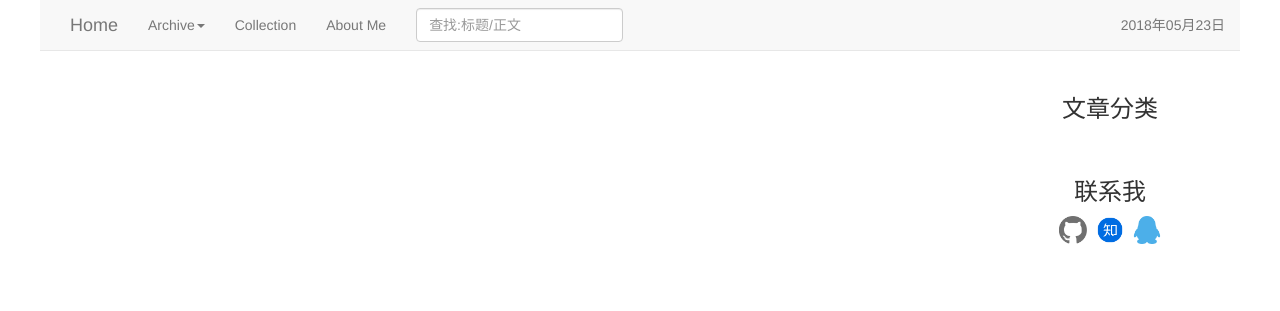
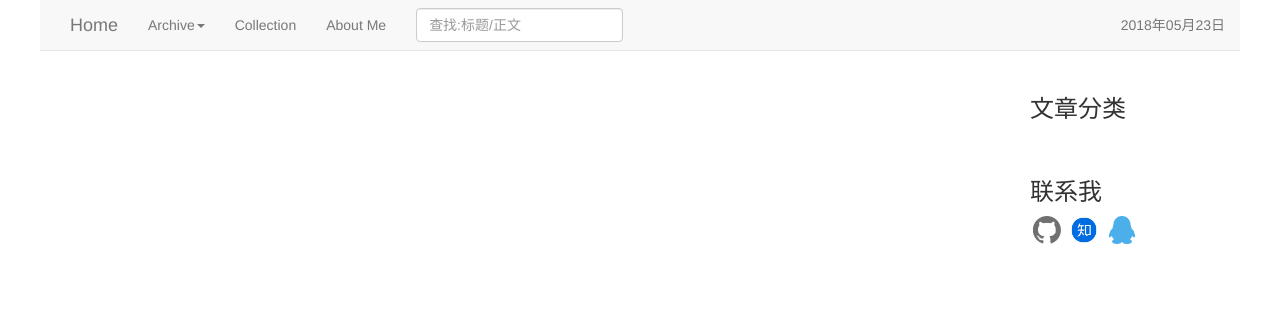
Before and after one commit to thrfox/AmazingCook_blog, a Django app: page / in a window 1280 px wide. Shown: the top 311 px of the page. Run offline with Django 3.2, Linux system fonts and the light colour scheme; data that the repository does not hold is empty; some libraries are stand-ins or nearby versions.

Commit message:
--样式修改

```diff
--- a/static/css/main.css
+++ b/static/css/main.css
@@ -8,8 +8,7 @@
     .sidebar {
         float: none;
         display: block;
-        margin-left: auto;
-        margin-right: auto;
+        text-align: center;
     }
 
     #home-category {
--- a/templates/home.html
+++ b/templates/home.html
@@ -48,16 +48,16 @@
         </div>
     </div>
     <div class="col-md-4 col-xs-12">
-        <div id="home-category" class="sidebar text-center">
+        <div id="home-category" class="sidebar">
             <h3>文章分类</h3>
-            <ul class="list-unstyled">
+            <ul>
                 {% for c in sidebar_category %}
                     <li><a href="{% url "archive" fil=c.category %}">{{ c.category }} ({{ c.num_articles }})</a>
                     </li>
                 {% endfor %}
             </ul>
         </div>
-        <div id="home-contactme" class="sidebar text-center">
+        <div id="home-contactme" class="sidebar">
             <h3>联系我</h3>
             <a href="https://github.com/thrfox"><img src="{% static 'images/github.png' %}"></a>
             <a href="https://www.zhihu.com/people/thrza/activities"><img src="{% static 'images/zhihu.png' %}"></a>
```
